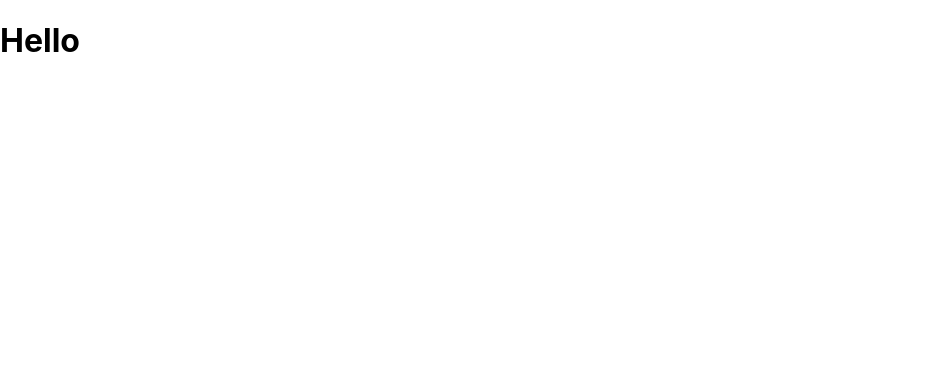
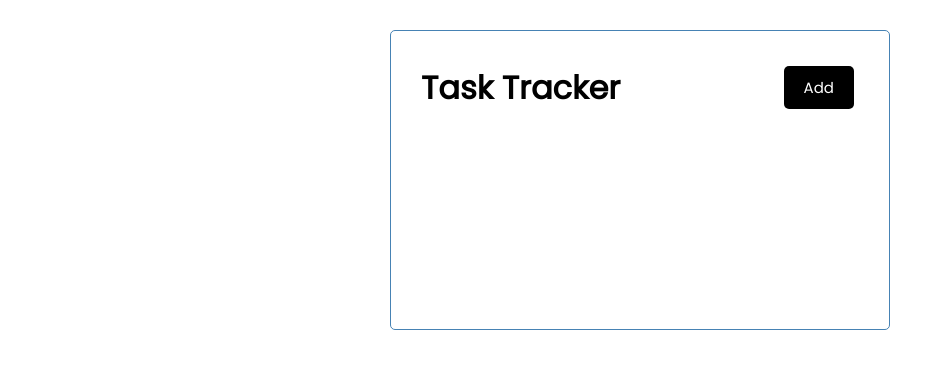
Before and after one commit to Mohammed-Sibahi/react101, a React (Create React App) app in the folder react-task-tracker/: page / in a window 1280 px wide. Shown: the top 368 px of the page, without its empty margins (0-951 px from the left). Built offline with nearby package versions, Linux system fonts and the light colour scheme.

Commit message:
styling with react

```diff
--- a/react-task-tracker/src/App.js
+++ b/react-task-tracker/src/App.js
@@ -3,7 +3,7 @@
 function App() {
   return (
     <div className="container">
-      <Header title='Hello'/>
+      <Header />
     </div>
   );
 }
--- a/react-task-tracker/src/components/Header.js
+++ b/react-task-tracker/src/components/Header.js
@@ -1,9 +1,31 @@
-const Header = (props) => {
-    return (
-        <header>
-          <h1>{props.title}</h1>
-        </header>
-    )
-}
+import PropTypes from 'prop-types'
 
-export default Header
+const Header = ({ title }) => {
+  return (
+    <header className='header'>
+      <h1>{title}</h1>
+      <button className='btn'>Add</button>
+    </header>
+  );
+};
+
+Header.defaultProps = {
+  title: "Task Tracker",
+};
+
+/** PropTypes are a mechanism to ensure that components use the correct data type
+ *  and pass the right data, and that components use the right type of props,
+ * and that receiving components receive the right type of props.
+
+We can think of it like a puppy being delivered to a pet store.
+The pet store doesn’t want pigs, lions, frogs, or geckos — it wants puppies.
+PropTypes ensure that the correct data type (puppy) is delivered to
+the pet store, and not some other kind of animal. */
+Header.propTypes = {
+  title: PropTypes.string.isRequired,
+};
+// const headingStyle = {
+//  color: 'red',
+//  backgroundColor: 'black'
+// }
+export default Header;
--- a/react-task-tracker/src/index.css
+++ b/react-task-tracker/src/index.css
@@ -1,13 +1,112 @@
-body {
+@import url('https://fonts.googleapis.com/css2?family=Poppins:wght@300;400&display=swap');
+
+* {
+  box-sizing: border-box;
   margin: 0;
-  font-family: -apple-system, BlinkMacSystemFont, 'Segoe UI', 'Roboto', 'Oxygen',
-    'Ubuntu', 'Cantarell', 'Fira Sans', 'Droid Sans', 'Helvetica Neue',
-    sans-serif;
-  -webkit-font-smoothing: antialiased;
-  -moz-osx-font-smoothing: grayscale;
+  padding: 0;
 }
 
-code {
-  font-family: source-code-pro, Menlo, Monaco, Consolas, 'Courier New',
-    monospace;
+body {
+  font-family: 'Poppins', sans-serif;
 }
+
+.container {
+  max-width: 500px;
+  margin: 30px auto;
+  overflow: auto;
+  min-height: 300px;
+  border: 1px solid steelblue;
+  padding: 30px;
+  border-radius: 5px;
+}
+
+.header {
+  display: flex;
+  justify-content: space-between;
+  align-items: center;
+  margin-bottom: 20px;
+}
+
+.btn {
+  display: inline-block;
+  background: #000;
+  color: #fff;
+  border: none;
+  padding: 10px 20px;
+  margin: 5px;
+  border-radius: 5px;
+  cursor: pointer;
+  text-decoration: none;
+  font-size: 15px;
+  font-family: inherit;
+}
+
+.btn:focus {
+  outline: none;
+}
+
+.btn:active {
+  transform: scale(0.98);
+}
+
+.btn-block {
+  display: block;
+  width: 100%;
+}
+
+.task {
+  background: #f4f4f4;
+  margin: 5px;
+  padding: 10px 20px;
+  cursor: pointer;
+}
+
+.task.reminder {
+  border-left: 5px solid green;
+}
+
+.task h3 {
+  display: flex;
+  align-items: center;
+  justify-content: space-between;
+}
+
+.add-form {
+  margin-bottom: 40px;
+}
+
+.form-control {
+  margin: 20px 0;
+}
+
+.form-control label {
+  display: block;
+}
+
+.form-control input {
+  width: 100%;
+  height: 40px;
+  margin: 5px;
+  padding: 3px 7px;
+  font-size: 17px;
+}
+
+.form-control-check {
+  display: flex;
+  align-items: center;
+  justify-content: space-between;
+}
+
+.form-control-check label {
+  flex: 1;
+}
+
+.form-control-check input {
+  flex: 2;
+  height: 20px;
+}
+
+footer {
+  margin-top: 30px;
+  text-align: center;
+}
```
Also changed, not shown: react-task-tracker/src/components/Button.js (added).
